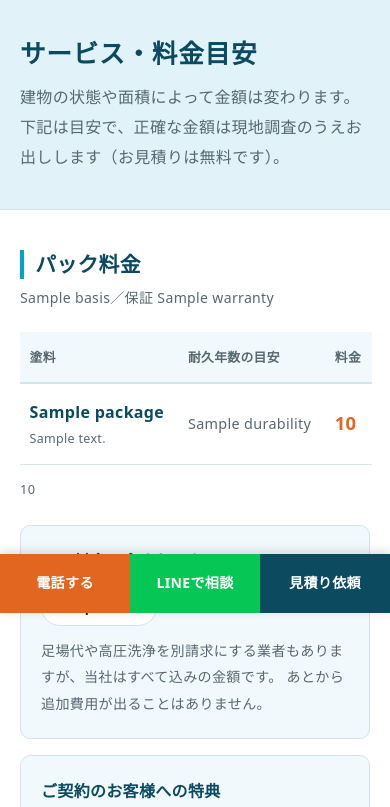
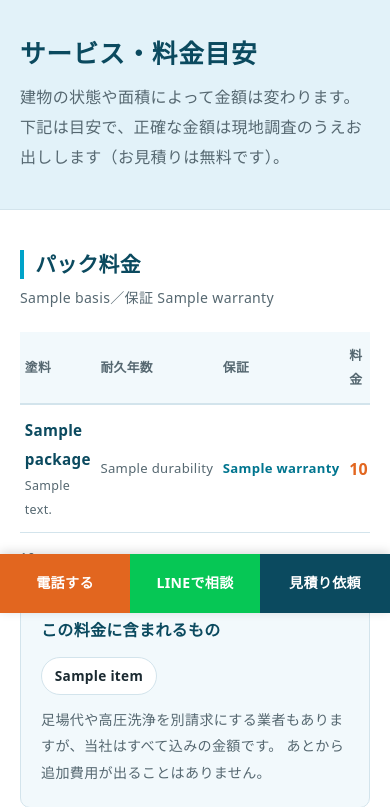
Before and after one commit to t1a2t2s3u/claude, a Python web app: template site/templates/services.html in a window 390 px wide. Shown: the part 231-1038 px from the top of the page. Run offline with Jinja, Linux system fonts and the light colour scheme; the template is opened without the code that fills it: most values are stand-ins (such as "Sample title", 1, 10 or a date in 2020); grey boxes marked "Sample" are stand-in pictures.

Commit message:
保証年数を塗料ごとに表示するようにした
これまでは「最大5年」としか出しておらず、どの塗料が何年なのかが
分からなかった。安いものから1年ずつ増える（シリコン1年〜無機5年）。

- Package に warranty を足し、料金表に列を追加
- 表が落ちたら気づけるようテストを足した。「最大5年」だけが残ると、
  お客様には何も伝わらない
- 列が増えた分、狭い画面で料金が画面外に出ていたので、表の中だけを
  スクロールさせ、余白と文字を詰めた。いちばん知りたい数字が見えない
  のは致命的なので min-width も下げてある

Co-Authored-By: Claude Opus 5 <noreply@anthropic.com>
Claude-Session: https://claude.ai/code/session_018tnVthesxTHzM7VEmMwQqW

```diff
--- a/dist/assets/style.css
+++ b/dist/assets/style.css
@@ -428,8 +428,11 @@ a { color: var(--brand-text); }
 }
 .price-basis { margin: 0 0 1.25rem; font-size: .88rem; color: var(--ink-muted); }
 
+/* 表が狭い画面に収まらないときは、ページ全体ではなく表の中だけを横に
+   スクロールさせる。ページ本体が横に動くと、読んでいる場所を見失う。 */
+.sheet { overflow-x: auto; }
 table.price-table {
-  width: 100%; min-width: 22rem; border-collapse: collapse; margin-bottom: .75rem;
+  width: 100%; min-width: 20rem; border-collapse: collapse; margin-bottom: .75rem;
 }
 table.price-table th, table.price-table td {
   border-bottom: 1px solid var(--line); padding: .8rem .6rem; text-align: left;
@@ -441,11 +444,24 @@ table.price-table thead th {
 .pt-name { font-weight: 700; color: var(--brand-deep); }
 .pt-note { display: block; font-size: .78rem; font-weight: 500; color: var(--ink-muted); }
 .pt-durability { font-size: .9rem; color: var(--ink-muted); white-space: nowrap; }
+.pt-warranty {
+  font-size: .9rem; font-weight: 700; color: var(--brand-text);
+  white-space: nowrap;
+}
 .pt-price {
   font-weight: 700; color: var(--accent); font-size: 1.15rem;
   text-align: right; white-space: nowrap; font-variant-numeric: tabular-nums;
 }
 .price-tax { margin: 0 0 1.5rem; font-size: .8rem; color: var(--ink-muted); }
+
+/* 狭い画面では余白と文字を詰める。料金の列が画面外に出ると、いちばん
+   知りたい数字が見えないまま終わってしまう。 */
+@media (max-width: 26rem) {
+  table.price-table th, table.price-table td { padding: .7rem .3rem; }
+  .pt-name { font-size: .95rem; }
+  .pt-durability, .pt-warranty { font-size: .82rem; }
+  .pt-price { font-size: 1rem; }
+}
 
 .includes, .bonus {
   background: var(--bg-alt); border: 1px solid var(--line);
--- a/seo_meo/site/content.py
+++ b/seo_meo/site/content.py
@@ -143,6 +143,8 @@ class Package:
     name: str
     durability: str
     price: str
+    # 保証年数は塗料のグレードごとに変わる。パック共通ではない。
+    warranty: str = ""
     note: str = ""
 
 
@@ -395,6 +397,7 @@ def load_packages(root: Path) -> list[Package]:
             name=entry.get("name", ""),
             durability=entry.get("durability", ""),
             price=entry.get("price", ""),
+            warranty=entry.get("warranty", ""),
             note=entry.get("note", ""),
         )
         for entry in raw.get("package", [])
--- a/site/services.toml
+++ b/site/services.toml
@@ -28,31 +28,37 @@ includes = [
 
 # ---------------------------------------------------------------
 # 塗料グレード別の料金。耐久年数の長い順ではなく、安い順に並べる。
+# warranty は保証年数。安いものから1年ずつ増える（シリコン1年〜無機5年）。
 # ---------------------------------------------------------------
 [[package]]
 name = "シリコン塗料"
 durability = "約7年"
+warranty = "1年"
 price = "84万円"
 
 [[package]]
 name = "ラジカル制御型塗料"
 durability = "約10年"
+warranty = "2年"
 price = "90万円"
 
 [[package]]
 name = "フッ素塗料"
 durability = "約15年"
+warranty = "3年"
 price = "109万円"
 
 [[package]]
 name = "遮熱塗料"
 durability = "約15年"
+warranty = "4年"
 price = "114万円"
 note = "夏の室温上昇を抑えたい方に"
 
 [[package]]
 name = "無機塗料"
 durability = "約20年"
+warranty = "5年"
 price = "116万円"
 
 # ---------------------------------------------------------------
--- a/site/templates/services.html
+++ b/site/templates/services.html
@@ -21,13 +21,14 @@
     <div class="sheet">
       <table class="price-table">
         <thead>
-          <tr><th>塗料</th><th>耐久年数の目安</th><th>料金</th></tr>
+          <tr><th>塗料</th><th>耐久年数</th><th>保証</th><th>料金</th></tr>
         </thead>
         <tbody>
           {% for package in packages %}
           <tr>
             <td class="pt-name">{{ package.name }}{% if package.note %}<span class="pt-note">{{ package.note }}</span>{% endif %}</td>
             <td class="pt-durability">{{ package.durability }}</td>
+            <td class="pt-warranty">{{ package.warranty }}</td>
             <td class="pt-price">{{ package.price }}</td>
           </tr>
           {% endfor %}
```
Also changed, not shown: dist/services/index.html (+6 -1 lines), docs/line.md (+12 -9 lines), site/assets/style.css (+17 -1 lines), tests/test_site_build.py (+13 -0 lines).
